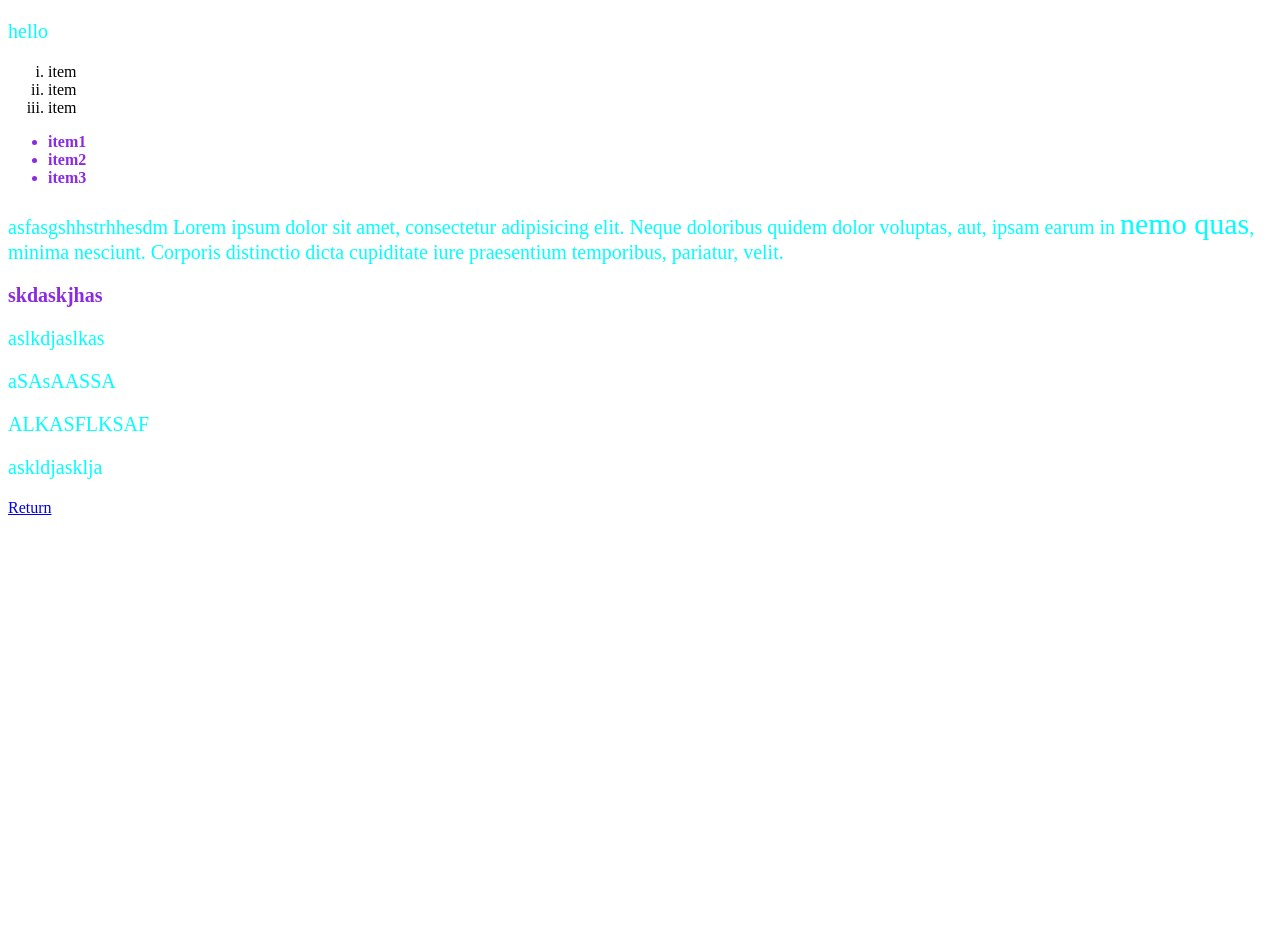
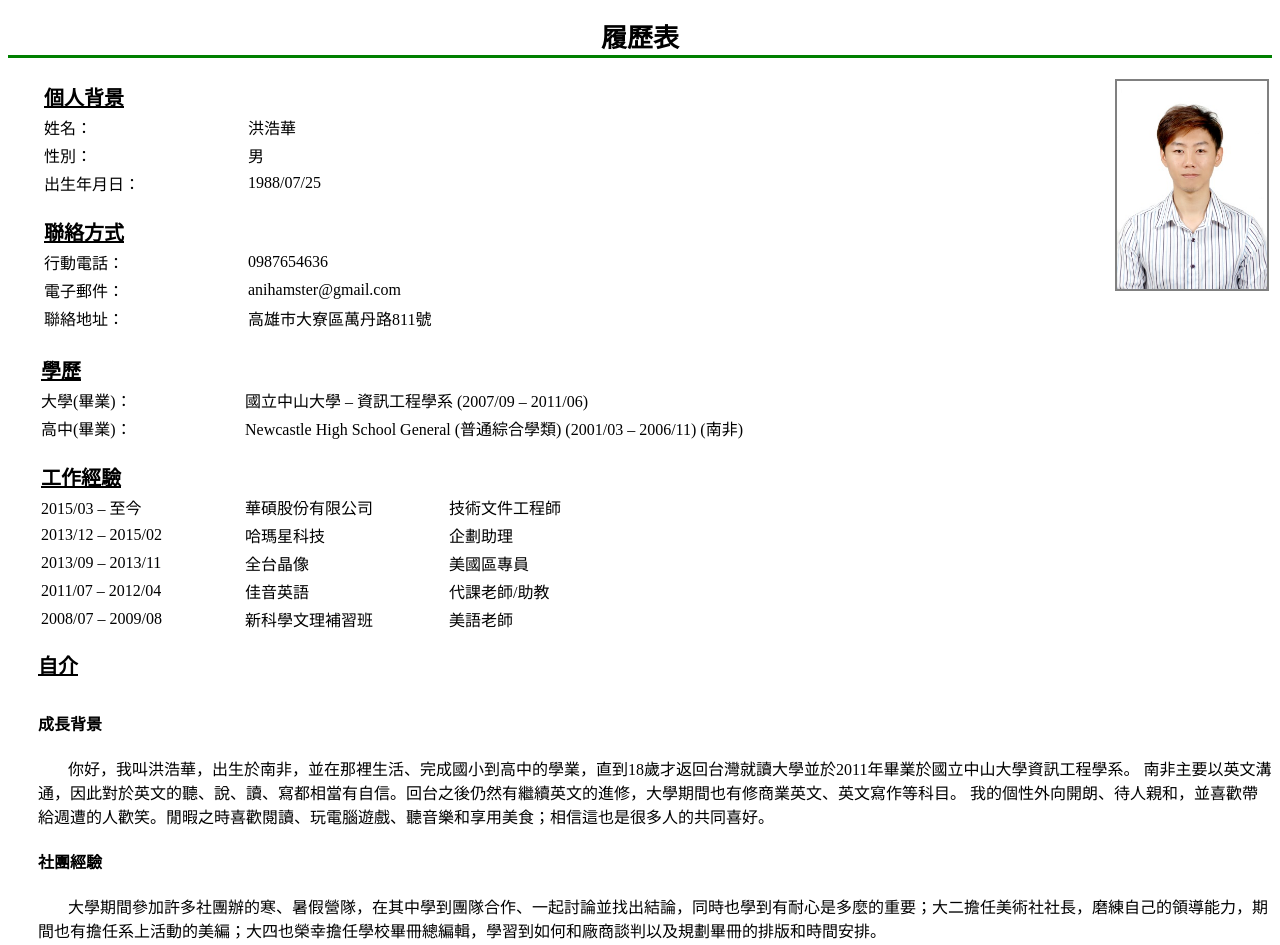
Before and after one commit to hauhwa/HTML265, a plain HTML site: page Homework1/index.html in a window 1280 px wide. Shown: the top 945 px of the page. Before the commit the page ends 800 px from the top, so only its background shows below. Drawn offline with Linux system fonts and the light colour scheme.

Commit message:
Add files via upload

```diff
--- /dev/null
+++ b/Homework1/assets/styles/styles_1.css
@@ -0,0 +1,50 @@
+h1 {
+    text-align: center;
+    border-bottom: solid green;
+    font-family: monospace;
+}
+
+h2 {
+    padding-bottom: 10px;
+    font-family: monospace;
+    text-decoration: underline;
+    font-size: 20px;
+    text-align: left;
+    text-indent: 30px;
+}
+
+h4 {
+    margin-left: 30px;
+}
+
+p {
+    margin-left: 30px;
+    text-indent: 30px;
+}
+
+thead {
+    padding-bottom: 10px;
+    font-family: monospace;
+    text-decoration: underline;
+    font-size: 20px;
+    text-align: left;
+}
+
+table {
+    width: 100%;
+    text-indent: 30px;
+}
+
+img {
+    border: 2px solid gray;
+    width: 150px;
+}
+
+.topdata {
+    vertical-align: top;
+    width: 50%;
+}
+
+.subheading {
+    width: 200px;
+}
--- a/Homework1/index.html
+++ b/Homework1/index.html
@@ -4,28 +4,137 @@
 <head>
     <meta charset="UTF-8">
     <title>Document</title>
-    <link rel="stylesheet" href="assets/styles/styles.css">
+    <link rel="stylesheet" href="assets/styles/styles_1.css">
 </head>
 
 <body>
-    <p>hello</p>
-    <OL type="i">
-        <li>item</li>
-        <li>item</li>
-        <li>item</li>
-    </OL>
-    <ul class="new">
-        <li>item1</li>
-        <li>item2</li>
-        <li>item3</li>
-    </ul>
-    <p>asfasgshhstrhhesdm Lorem ipsum dolor sit amet, consectetur adipisicing elit. Neque doloribus quidem dolor voluptas, aut, ipsam earum in <span style="font-size:30px">nemo quas</span>, minima nesciunt. Corporis distinctio dicta cupiditate iure praesentium temporibus, pariatur, velit.</p>
-    <p class="new">skdaskjhas</p>
-    <p>aslkdjaslkas</p>
-    <p>aSAsAASSA</p>
-    <P>ALKASFLKSAF</P>
-    <p>askldjasklja</p>
-    <a href="../index.html">Return</a>
+    <h1>履歷表</h1>
+    <table>
+        <tbody>
+            <tr>
+                <td class="topdata">
+                    <!--個人背景-->
+                    <table>
+                        <thead>
+                            <tr>
+                                <th colspan="2">個人背景</th>
+                            </tr>
+                        </thead>
+                        <tbody>
+                            <tr>
+                                <td class="subheading">姓名： </td>
+                                <td>洪浩華</td>
+                            </tr>
+                            <tr>
+                                <td class="subheading">性別： </td>
+                                <td>男</td>
+                            </tr>
+                            <tr>
+                                <td class="subheading">出生年月日： </td>
+                                <td>1988/07/25</td>
+                            </tr>
+                        </tbody>
+                    </table>
+                    <p></p>
+                    <!--聯絡方式-->
+                    <table>
+                        <thead>
+                            <tr>
+                                <th colspan="2">聯絡方式</th>
+                            </tr>
+                        </thead>
+                        <tbody>
+                            <tr>
+                                <td class="subheading">行動電話：</td>
+                                <td>0987654636</td>
+                            </tr>
+                            <tr>
+                                <td class="subheading">電子郵件：</td>
+                                <td>anihamster@gmail.com</td>
+                            </tr>
+                            <tr>
+                                <td class="subheading">聯絡地址：</td>
+                                <td>高雄市大寮區萬丹路811號</td>
+                            </tr>
+                        </tbody>
+                    </table>
+                </td>
+                <!--照片-->
+                <td class="topdata"><img src="assets/images/cv_pic.jpg" alt="" align="right"></td>
+            </tr>
+        </tbody>
+
+    </table>
+    <p></p>
+    <table>
+        <thead>
+            <tr>
+                <th>學歷</th>
+            </tr>
+        </thead>
+        <tbody>
+            <tr>
+                <td class="subheading">大學(畢業)：</td>
+                <td>國立中山大學 – 資訊工程學系 (2007/09 – 2011/06)
+                </td>
+            </tr>
+            <tr>
+                <td class="subheading">高中(畢業)：</td>
+                <td>Newcastle High School General (普通綜合學類) (2001/03 – 2006/11) (南非)
+                </td>
+            </tr>
+        </tbody>
+    </table>
+    <p></p>
+    <table>
+        <thead>
+            <tr>
+                <th>工作經驗</th>
+            </tr>
+        </thead>
+        <tbody>
+            <tr>
+                <td class="subheading">2015/03 – 至今</td>
+                <td class="subheading">華碩股份有限公司</td>
+                <td>技術文件工程師</td>
+            </tr>
+            <tr>
+                <td class="subheading">2013/12 – 2015/02</td>
+                <td class="subheading">哈瑪星科技</td>
+                <td>企劃助理</td>
+            </tr>
+            <tr>
+                <td class="subheading">2013/09 – 2013/11</td>
+                <td>全台晶像</td>
+                <td>美國區專員</td>
+            </tr>
+            <tr>
+                <td class="subheading">2011/07 – 2012/04</td>
+                <td class="subheading">佳音英語</td>
+                <td>代課老師/助教</td>
+            </tr>
+            <tr>
+                <td class="subheading">2008/07 – 2009/08</td>
+                <td class="subheading">新科學文理補習班</td>
+                <td>美語老師</td>
+            </tr>
+        </tbody>
+    </table>
+    <h2>自介</h2>
+    <article>
+        <section1>
+            <h4>成長背景</h4>
+            <p>你好，我叫洪浩華，出生於南非，並在那裡生活、完成國小到高中的學業，直到18歲才返回台灣就讀大學並於2011年畢業於國立中山大學資訊工程學系。 南非主要以英文溝通，因此對於英文的聽、說、讀、寫都相當有自信。回台之後仍然有繼續英文的進修，大學期間也有修商業英文、英文寫作等科目。 我的個性外向開朗、待人親和，並喜歡帶給週遭的人歡笑。閒暇之時喜歡閱讀、玩電腦遊戲、聽音樂和享用美食；相信這也是很多人的共同喜好。</p>
+        </section1>
+        <section2>
+            <h4>社團經驗</h4>
+            <p>大學期間參加許多社團辦的寒、暑假營隊，在其中學到團隊合作、一起討論並找出結論，同時也學到有耐心是多麼的重要；大二擔任美術社社長，磨練自己的領導能力，期間也有擔任系上活動的美編；大四也榮幸擔任學校畢冊總編輯，學習到如何和廠商談判以及規劃畢冊的排版和時間安排。</p>
+        </section2>
+        <section3>
+            <h4>工作經驗</h4>
+            <p>就學期間在一間補習班當英文老師，以供應自己的房租以及生活費用，畢竟大學是踏入社會的前一步，要先學會獨立；工作內容包含學生的作業批改跟課程的規劃，並讓我學習如何更有效率的去調配自己的時間。畢業後，由於僑生的身份，無法立刻入伍，此期間至另一間補習班，擔任助教和代課老師。役畢第一份工作則到了全台晶像擔任美國區專員的職位，負責事項有與美國客戶與分公司接洽以及處理出貨訂單。目前任職於哈瑪星科技，職位是企畫專員，期間由企劃開始轉向電子書的美編與設計以及英文的翻譯等工作事項。</p>
+        </section3>
+    </article>
 </body>
 
 </html>
--- /dev/null
+++ b/styles.css
@@ -0,0 +1,20 @@
+h1 {
+    background-color: darkblue;
+    color: floralwhite;
+    font-family: sans-serif;
+    text-indent: 20px;
+}
+
+h2 {
+    background-color: azure;
+    font-family: sans-serif;
+    text-indent: 20px;
+}
+
+table {
+    column-span: all;
+}
+
+p {
+    text-indent: 20px;
+}
```
Also changed, not shown: Homework2/index.html (added, +29 -0 lines), index.html (+12 -3 lines), Homework1/assets/images/cv_pic.jpg (added).
